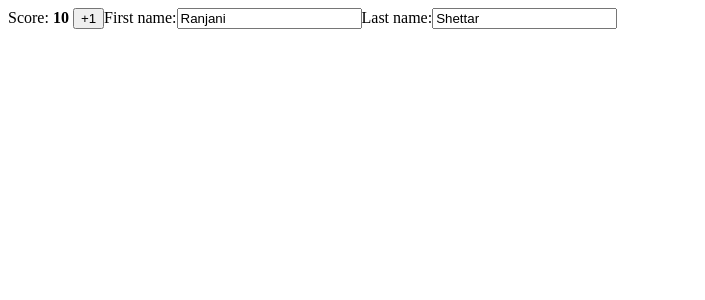
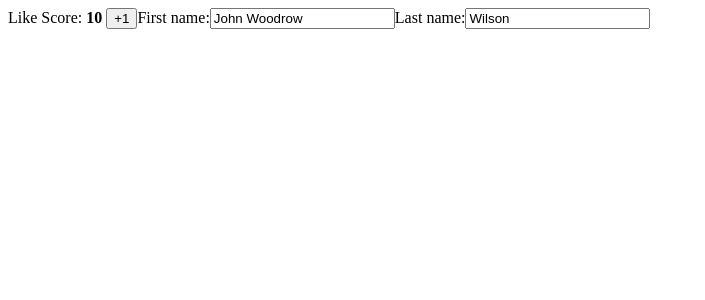
Before and after one commit to zuki08/learn-react_5610, a Next.js app: page /qcomps/updObjectsForm in a window 1280 px wide. Shown: the top 300 px of the page, without its empty margins (0-705 px from the left). Built offline with nearby package versions, Linux system fonts and the light colour scheme.

Commit message:
change url image

```diff
--- a/src/pages/qcomps/updObjectsForm.js
+++ b/src/pages/qcomps/updObjectsForm.js
@@ -2,13 +2,13 @@ import { useState } from 'react';
 
 export default function Scoreboard() {
   const [player, setPlayer] = useState({
-    firstName: 'Ranjani',
-    lastName: 'Shettar',
-    score: 10,
+    firstName: 'John Woodrow',
+    lastName: 'Wilson',
+    likescore: 10,
   });
 
   function handlePlusClick() {
-    player.score++;
+    player.likescore++;
   }
 
   function handleFirstNameChange(e) {
@@ -27,8 +27,8 @@ export default function Scoreboard() {
   return (
     <>
       <label>
-        Score: <b>{player.score}</b>
-        {' '}
+        Like Score: <b>{player.likescore}</b>
+        {'  '}
         <button onClick={handlePlusClick}>
           +1
         </button>
```
